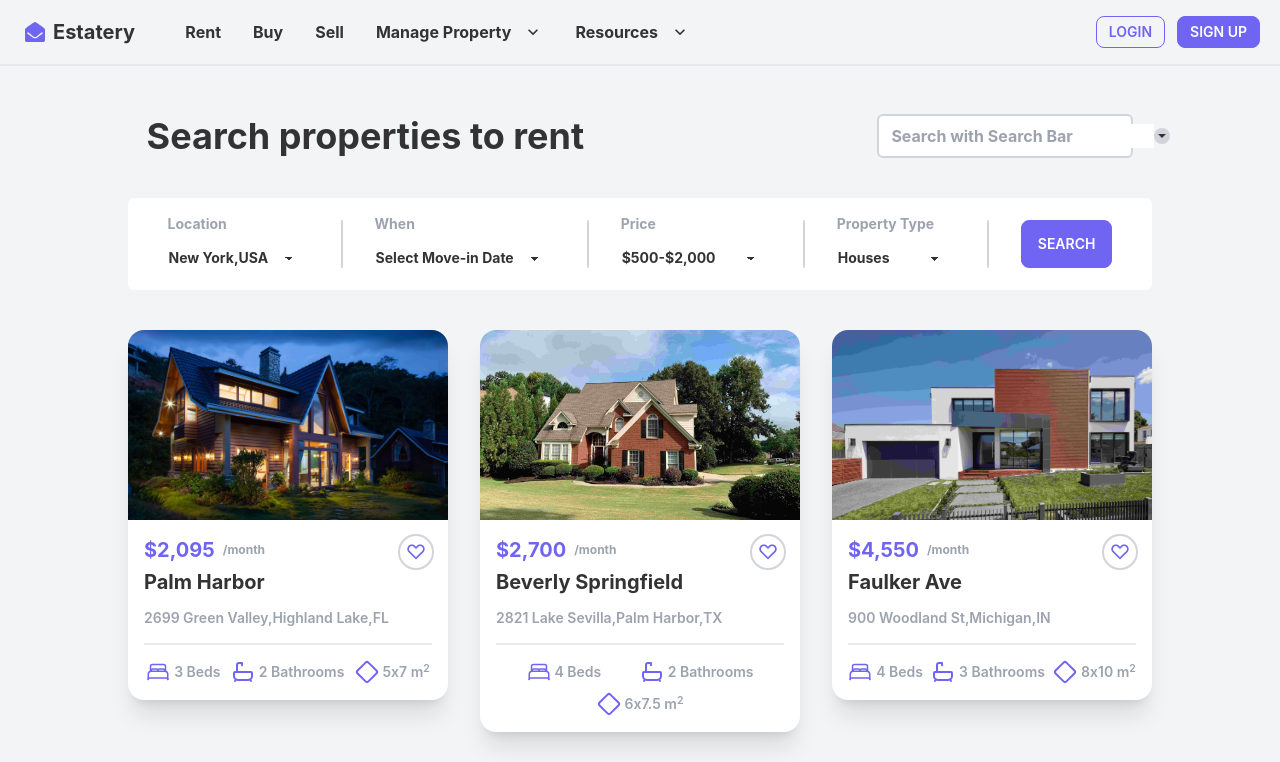
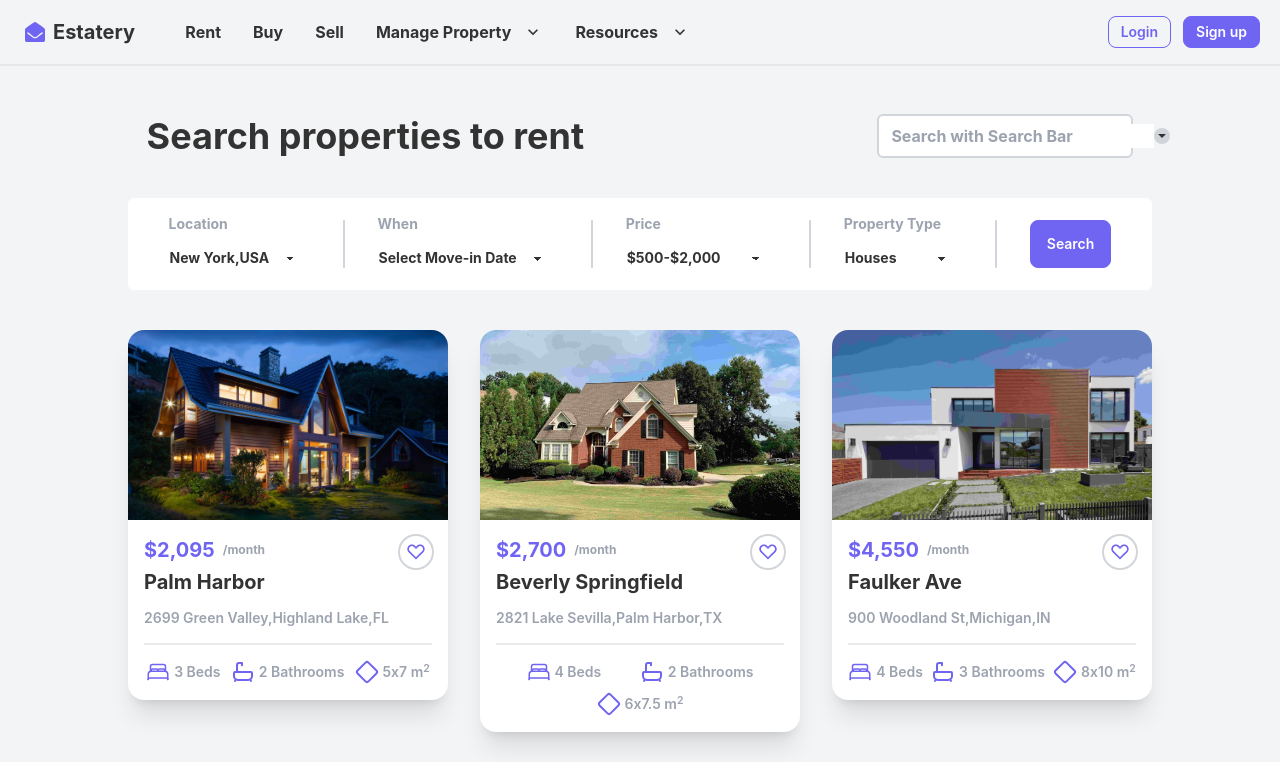
Before and after one commit to Bahauddin-Fahad/Estatery, a React (Create React App) app: page / in a window 1280 px wide. Shown: the top 762 px of the page. Built offline with nearby package versions, Linux system fonts and the light colour scheme.

Commit message:
letter case added

```diff
--- a/src/Pages/Home/SearchFilters.js
+++ b/src/Pages/Home/SearchFilters.js
@@ -46,7 +46,9 @@ const SearchFilters = () => {
         </div>
         <div className="h-0 md:h-12 lg:h-12 w-0 md:w-[2px] lg:w-[2px] rounded-full bg-gray-300 my-auto"></div>
         <div className="flex justify-center items-center">
-          <button className="btn btn-primary text-white">Search</button>
+          <button className="btn btn-primary text-white normal-case">
+            Search
+          </button>
         </div>
       </div>
     </div>
--- a/src/Pages/Shared/Navbar.js
+++ b/src/Pages/Shared/Navbar.js
@@ -159,10 +159,13 @@ const Navbar = () => {
         </div>
       </div>
       <div className="navbar-end mr-3">
-        <Link to="" className="btn btn-sm btn-outline btn-primary mr-3">
+        <Link
+          to=""
+          className="btn btn-sm btn-outline btn-primary normal-case mr-3"
+        >
           Login
         </Link>
-        <Link to="" className="btn btn-sm btn-primary text-white">
+        <Link to="" className="btn btn-sm btn-primary text-white normal-case">
           Sign up
         </Link>
       </div>
```
